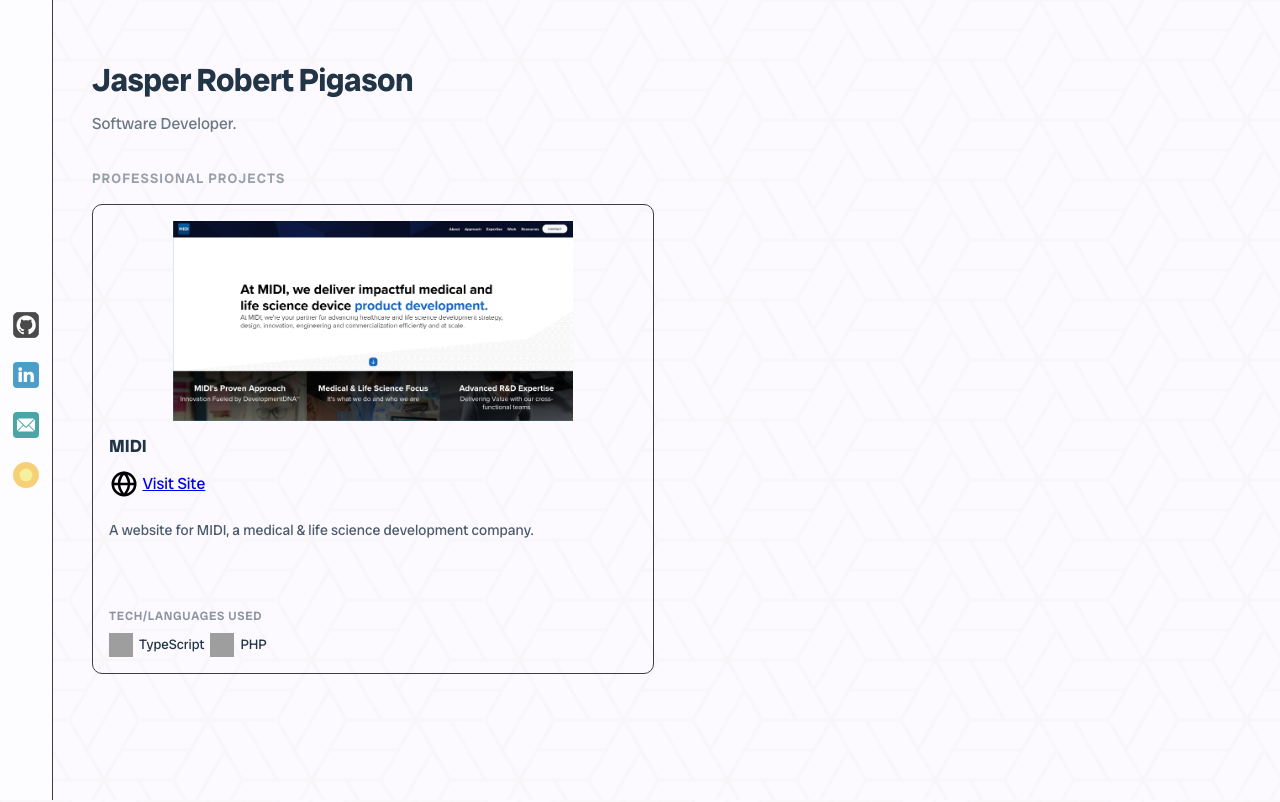
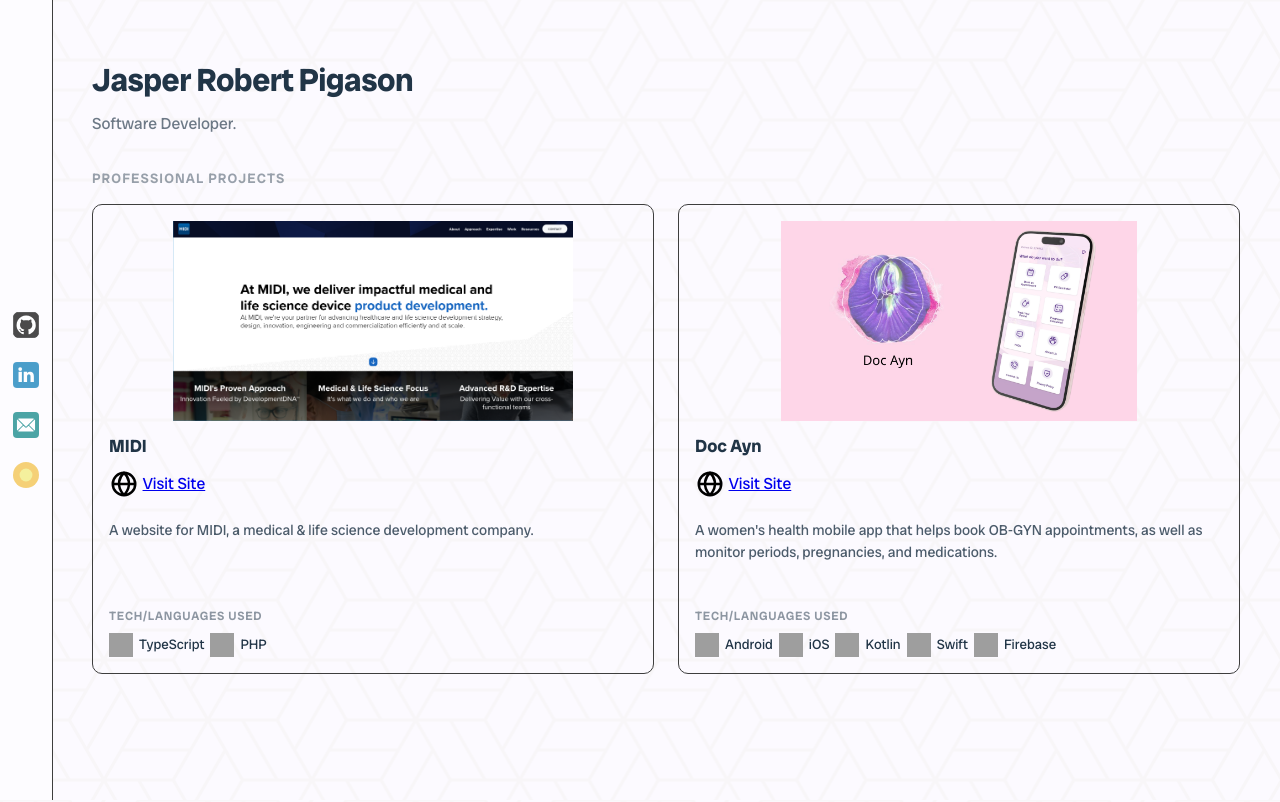
Before and after one commit to jrpdango/jrpdango.github.io, a Vue app: page / in a window 1280 px wide. Shown: the top 802 px of the page. Built offline with nearby package versions, Linux system fonts and the light colour scheme; grey boxes are pictures that could not be loaded.

Commit message:
feature(projects): add doc ayn

```diff
--- a/src/data/projects.ts
+++ b/src/data/projects.ts
@@ -17,6 +17,11 @@
     siJest,
     siPhp,
     siTypescript,
+    siAndroid,
+    siIos,
+    siKotlin,
+    siSwift,
+    siFirebase,
 } from "simple-icons";
 import { Project } from "../types";
 
@@ -91,6 +96,18 @@
         techsUsed: [siTypescript, siPhp],
         liveSiteUrl: "https://midipd.com/",
     },
+    {
+        name: "Doc Ayn",
+        description:
+            "A women's health mobile app that helps book OB-GYN appointments, as well as monitor periods, pregnancies, and medications.",
+        thumbnail: {
+            forDark: "/docayn.png",
+        },
+        type: "professional",
+        techsUsed: [siAndroid, siIos, siKotlin, siSwift, siFirebase],
+        liveSiteUrl:
+            "https://play.google.com/store/apps/details?id=com.docayn.app",
+    },
 ];
 
 export default projects;
```
Also changed, not shown: public/docayn.png (added).
